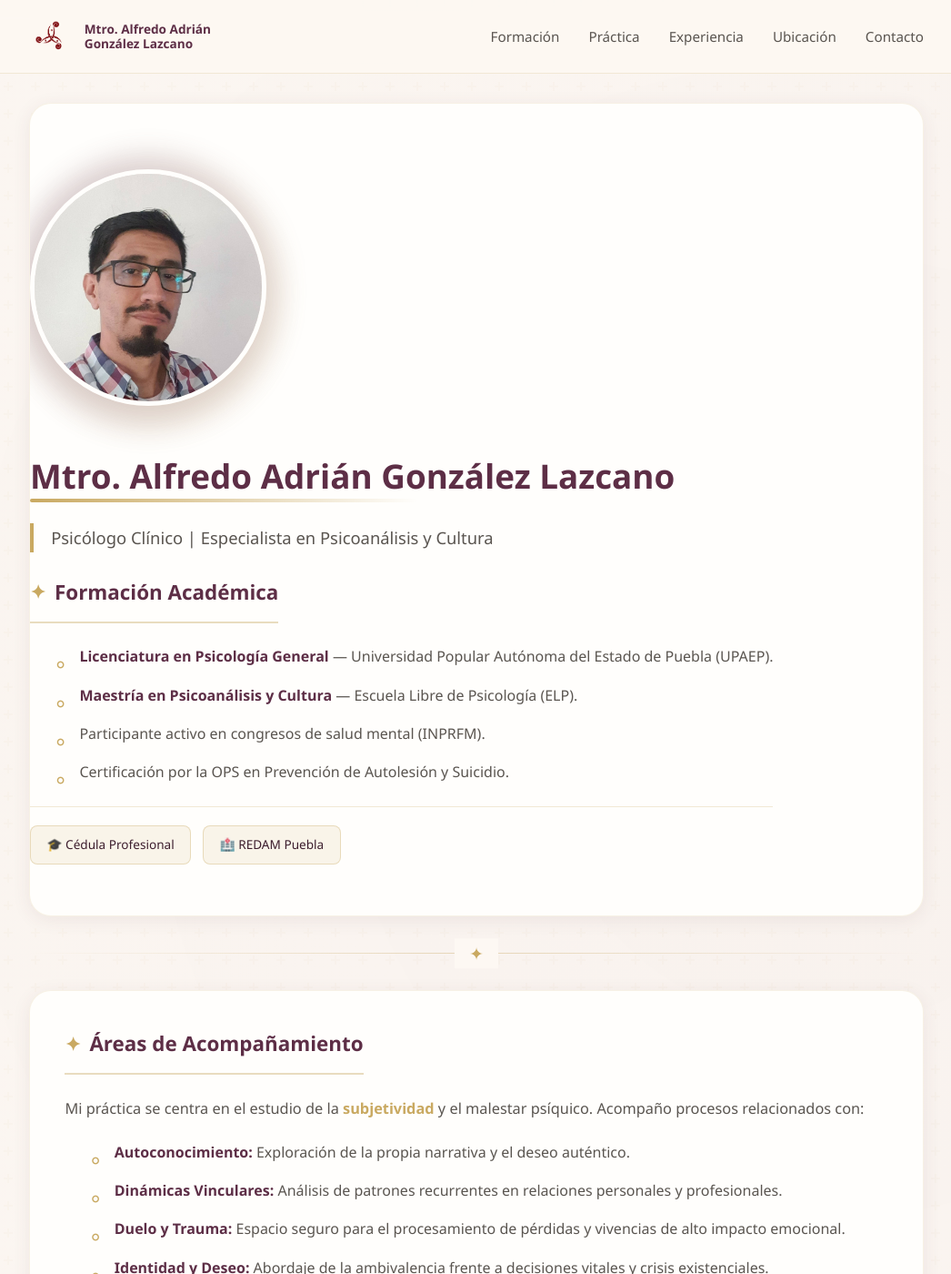
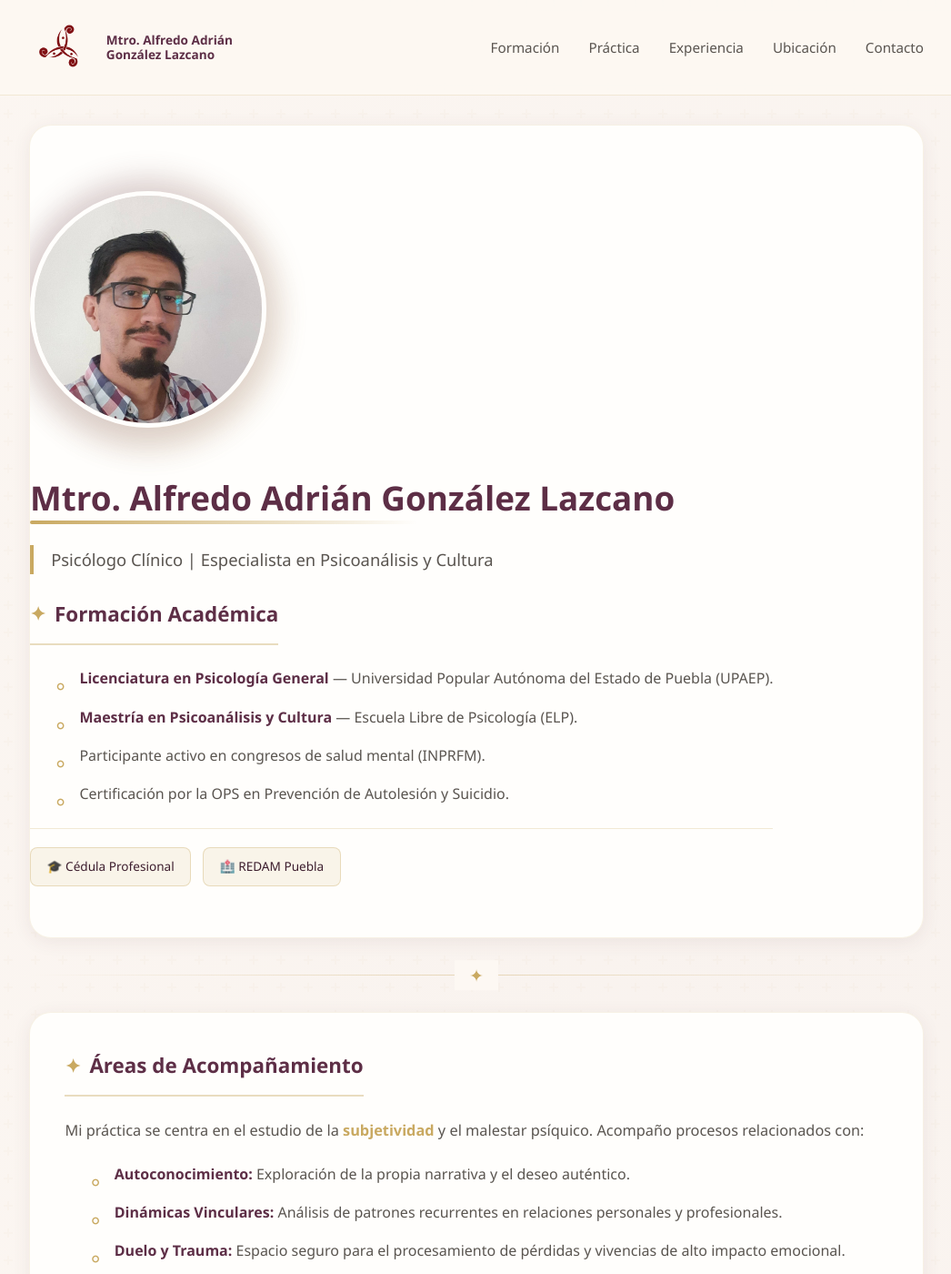
Before and after one commit to PsycheNudo-Puebla/psychenudo-puebla.github.io, a Jekyll site: the page built from adrian-gonzalez.html, in a window 1280 px wide and 1400 px high. Shown: the whole window at 91% size, without its empty margins (116-1162 px from the left). Built offline with Jekyll 4.4.1, drawn with Linux system fonts in a browser that asks for light colours.

Commit message:
Logo adrian

```diff
--- a/adrian-gonzalez.html
+++ b/adrian-gonzalez.html
@@ -103,7 +103,7 @@ permalink: /adrian-gonzalez/
             gap: 0.8rem;
         }
         .logo-brand img {
-            height: 48px;
+            height: 72px;
             width: auto;
             transition: var(--transition);
         }
@@ -328,7 +328,7 @@ permalink: /adrian-gonzalez/
                 gap: 0.4rem;
             }
             .logo-brand img {
-                height: 40px;
+                height: 56px;
             }
             .logo-text .name {
                 font-size: 0.7rem;
```
